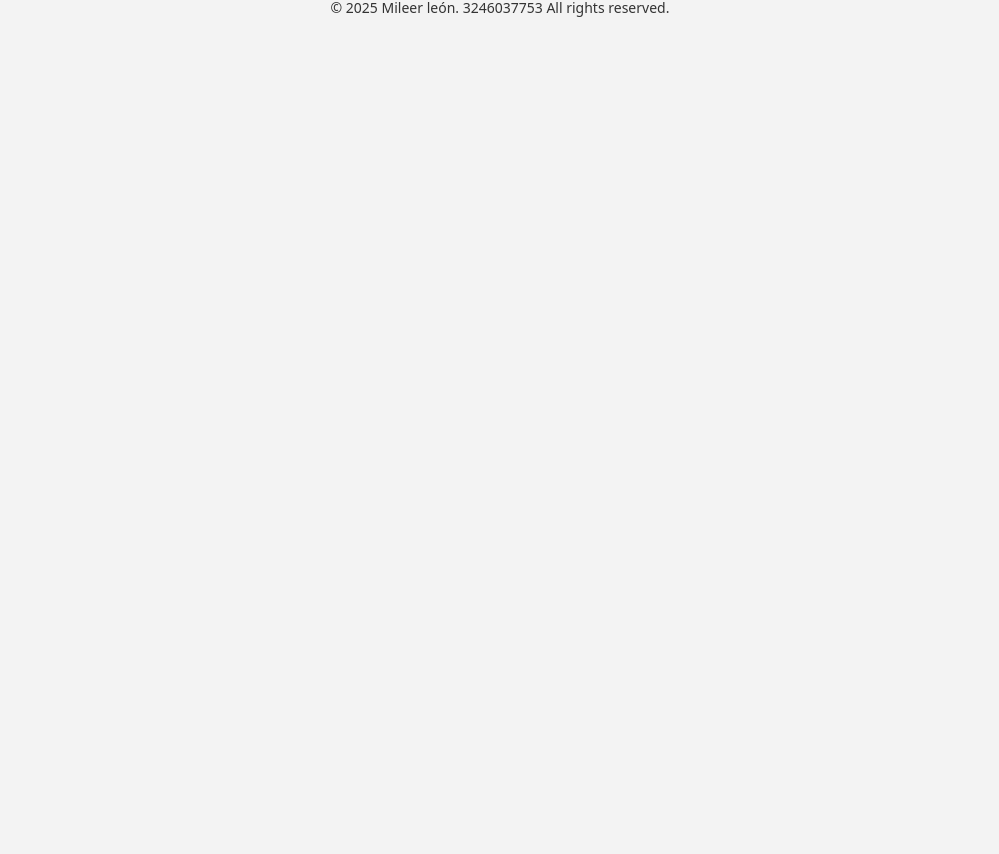
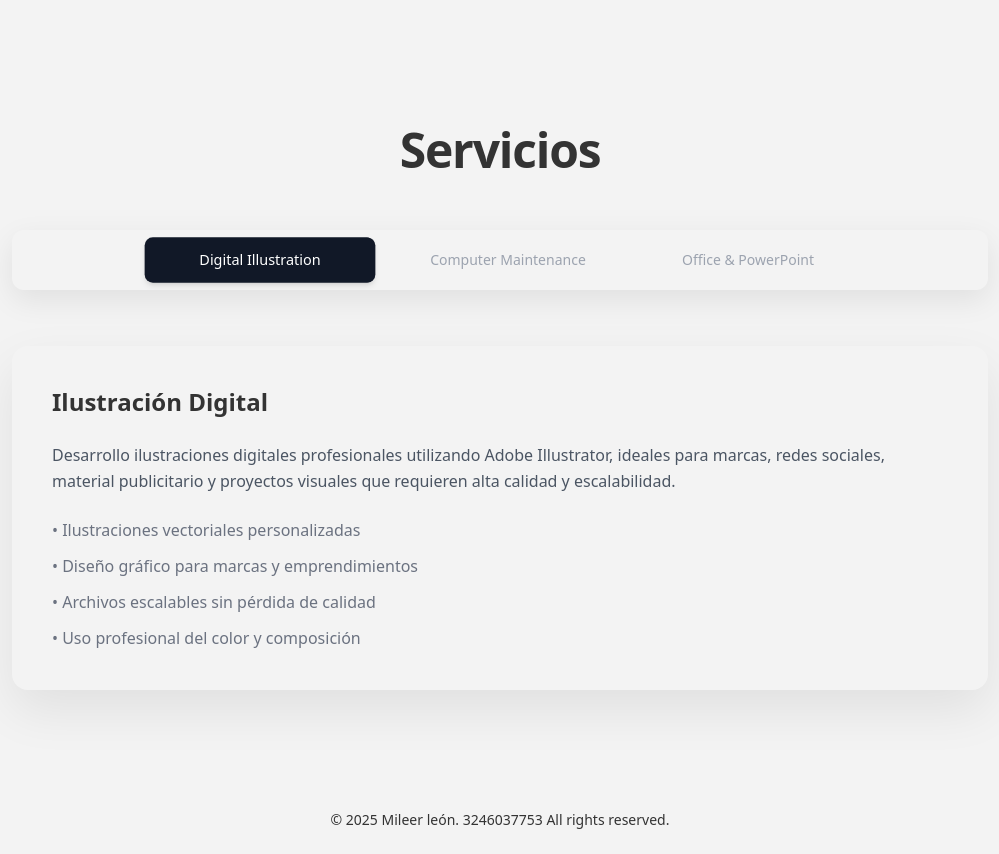
Before and after one commit to Leo1827/breaf, a Nuxt app: page / in a window 1280 px wide. Shown: the part 2458-3312 px from the top of the page, without its empty margins (140-1139 px from the left). Before the commit the page ends 2500 px from the top, so only its background shows below. Built offline with nearby package versions, Linux system fonts and the light colour scheme.

Commit message:
fix: add section services and main fade slide

```diff
--- a/components/ProjectFloatingVercel.vue
+++ b/components/ProjectFloatingVercel.vue
@@ -29,7 +29,6 @@
 <script setup>
 import { ref } from 'vue'
 
-// ⚠️ IMPORTANTE: importar el componente
 import CardProject from '@/components/projects/CardProject.vue'
 
 const openLink = (url) => {
--- /dev/null
+++ b/components/services/ComputerService.vue
@@ -0,0 +1,20 @@
+<template>
+  <div class="space-y-6">
+    <h3 class="text-2xl font-semibold">
+      Mantenimiento de Computadores
+    </h3>
+
+    <p class="text-gray-600 leading-relaxed">
+      Servicio de mantenimiento preventivo y correctivo para computadores de escritorio
+      y portátiles, enfocado en mejorar el rendimiento, la estabilidad y la seguridad
+      del sistema.
+    </p>
+
+    <ul class="grid gap-3 text-gray-500">
+      <li>• Optimización del sistema operativo</li>
+      <li>• Limpieza física y revisión de hardware</li>
+      <li>• Instalación y configuración de software</li>
+      <li>• Diagnóstico y solución de fallas comunes</li>
+    </ul>
+  </div>
+</template>
--- /dev/null
+++ b/components/services/IllustrationService.vue
@@ -0,0 +1,20 @@
+<template>
+  <div class="space-y-6">
+    <h3 class="text-2xl font-semibold">
+      Ilustración Digital
+    </h3>
+
+    <p class="text-gray-600 leading-relaxed">
+      Desarrollo ilustraciones digitales profesionales utilizando Adobe Illustrator,
+      ideales para marcas, redes sociales, material publicitario y proyectos visuales
+      que requieren alta calidad y escalabilidad.
+    </p>
+
+    <ul class="grid gap-3 text-gray-500">
+      <li>• Ilustraciones vectoriales personalizadas</li>
+      <li>• Diseño gráfico para marcas y emprendimientos</li>
+      <li>• Archivos escalables sin pérdida de calidad</li>
+      <li>• Uso profesional del color y composición</li>
+    </ul>
+  </div>
+</template>
--- /dev/null
+++ b/components/services/OfficeService.vue
@@ -0,0 +1,20 @@
+<template>
+  <div class="space-y-6">
+    <h3 class="text-2xl font-semibold">
+      Ofimática y PowerPoint
+    </h3>
+
+    <p class="text-gray-600 leading-relaxed">
+      Apoyo profesional en herramientas ofimáticas, con especial enfoque en la creación
+      de presentaciones claras, visuales y bien estructuradas para entornos académicos
+      y laborales.
+    </p>
+
+    <ul class="grid gap-3 text-gray-500">
+      <li>• Diseño y edición de presentaciones en PowerPoint</li>
+      <li>• Formato profesional de documentos en Word</li>
+      <li>• Manejo avanzado de Excel</li>
+      <li>• Organización clara de la información</li>
+    </ul>
+  </div>
+</template>
--- /dev/null
+++ b/components/services/ServicesSection.vue
@@ -0,0 +1,102 @@
+<template>
+  <section class="max-w-5xl mx-auto px-4 sm:px-6 py-20 sm:py-24">
+    <!-- Título -->
+    <h2
+      class="relative z-10 my-14 text-3xl md:text-5xl font-extrabold tracking-tight text-center" >
+      Servicios
+    </h2>
+
+    <!-- MENU -->
+    <div
+      class="flex gap-3 sm:gap-4 mb-12 sm:mb-14
+             overflow-x-auto flex-nowrap
+             justify-start sm:justify-center
+             rounded-xl p-2
+             shadow-[0_10px_30px_rgba(0,0,0,0.08)]
+             scrollbar-hide"
+    >
+      <button
+        v-for="item in menu"
+        :key="item.key"
+        @click="active = item.key"
+        :class="[
+          'shrink-0 rounded-lg font-medium text-center transition-all',
+          'px-4 py-2.5 sm:px-6 sm:py-3 text-sm',
+          item.width,
+          active === item.key
+            ? 'bg-gray-900 text-white shadow-md scale-[1.03]'
+            : 'text-gray-400 hover:text-black'
+        ]"
+      >
+        {{ item.label }}
+      </button>
+    </div>
+
+    <!-- CONTENIDO -->
+    <div
+      class="relative rounded-2xl p-6 sm:p-10
+             shadow-[0_20px_50px_rgba(0,0,0,0.08)]
+             transition-all"
+    >
+      <Transition name="fade-slide" mode="out-in">
+        <component :is="currentComponent" :key="active" />
+      </Transition>
+    </div>
+  </section>
+</template>
+
+
+<script setup>
+import { computed, ref } from 'vue'
+
+import IllustrationService from './IllustrationService.vue'
+import ComputerService from './ComputerService.vue'
+import OfficeService from './OfficeService.vue'
+
+const active = ref('illustration')
+
+const menu = [
+  {
+    key: 'illustration',
+    label: 'Digital Illustration',
+    width: 'w-25 sm:w-52 md:w-56',
+  },
+  {
+    key: 'computer',
+    label: 'Computer Maintenance',
+    width: 'w-25 sm:w-56 md:w-60',
+  },
+  {
+    key: 'office',
+    label: 'Office & PowerPoint',
+    width: 'w-25 sm:w-48 md:w-52',
+  },
+]
+
+
+const currentComponent = computed(() => {
+  switch (active.value) {
+    case 'computer':
+      return ComputerService
+    case 'office':
+      return OfficeService
+    default:
+      return IllustrationService
+  }
+})
+</script>
+
+<style scoped>
+.fade-slide-enter-active,
+.fade-slide-leave-active {
+  transition: all 0.3s ease;
+}
+.fade-slide-enter-from {
+  opacity: 0;
+  transform: translateY(10px);
+}
+.fade-slide-leave-to {
+  opacity: 0;
+  transform: translateY(-10px);
+}
+</style>
--- a/pages/index.vue
+++ b/pages/index.vue
@@ -3,6 +3,7 @@
     <Header />
     <ProjectFloating />
     <ProjectFloatingVercel />
+    <ServicesSection />
     <Footer />
     <ThemeToggle />
   </div>
@@ -12,6 +13,7 @@
 import Header from '@/components/Header.vue'
 import ProjectFloating from '@/components/ProjectFloating.vue'
 import ProjectFloatingVercel from '@/components/ProjectFloatingVercel.vue'
+import ServicesSection from '@/components/services/ServicesSection.vue'
 import Footer from '@/components/Footer.vue'
 import ThemeToggle from '@/components/ThemeToggle.vue'
 </script>
```
